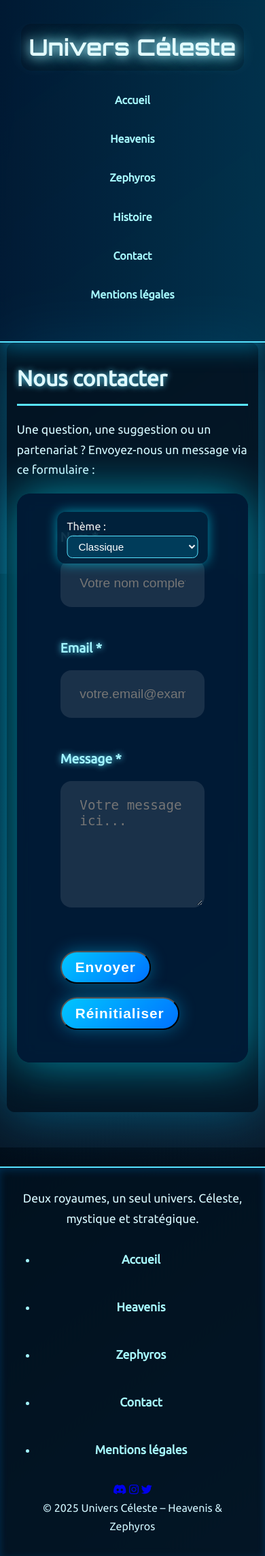
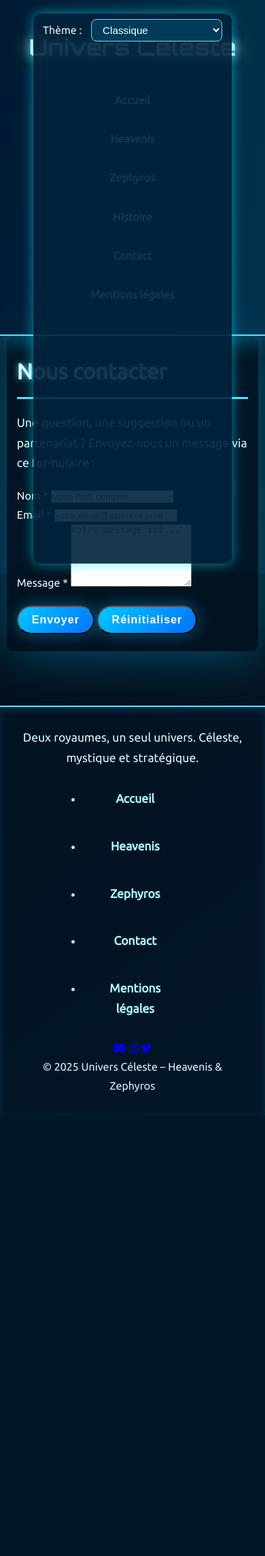
Before and after one commit to cedmystyx/heavenis, a PHP site: page /contact.html in a window 390 px wide. Shown: the whole page at 68% size. After the commit the page ends 1641 px from the top, so only its background shows below. Run offline with PHP 8.4, Linux system fonts and the light colour scheme; some libraries are stand-ins or nearby versions.

Commit message:
Update style.css

```diff
--- a/style.css
+++ b/style.css
@@ -43,23 +43,6 @@ body {
     background-attachment: fixed;
 }
 
-/* ----- FONDS DYNAMIQUES ----- */
-.bg-stars {
-    background: url('C:/Users/miotc/OneDrive/Documents/zephyros-site/img/stars.gif') center/cover no-repeat fixed;
-}
-
-.bg-nebula {
-    background: url('C:/Users/miotc/OneDrive/Documents/zephyros-site/img/nébuleux.gif') center/cover no-repeat fixed;
-}
-
-.bg-galaxy {
-    background: url('C:/Users/miotc/OneDrive/Documents/zephyros-site/img/galaxy.gif') center/cover no-repeat fixed;
-}
-
-.bg-guardian {
-    background: url('C:/Users/miotc/OneDrive/Documents/zephyros-site/img/gardiens.gif') center/cover no-repeat fixed;
-}
-
 /* ----- EN-TÊTE ----- */
 header {
     background: var(--header-bg-gradient);
@@ -94,6 +77,7 @@ header h1 {
 /* ----- NAVIGATION ----- */
 nav {
     margin-top: 20px;
+    text-align: center;
 }
 
 nav a {
@@ -106,6 +90,7 @@ nav a {
     border-radius: 30px;
     transition: all 0.4s ease;
     border: 2px solid transparent;
+    display: inline-block;
 }
 
 nav a:hover {
@@ -202,6 +187,9 @@ footer {
     box-shadow: 0 0 18px var(--shadow-hover);
     z-index: 9999;
     transition: all 0.3s ease;
+    max-width: 90vw;
+    white-space: nowrap;
+    overflow: hidden;
 }
 
 .theme-selector label {
@@ -227,16 +215,14 @@ footer {
 
 /* ----- RESPONSIVE DESIGN ----- */
 
-/* Desktop large, nothing special here */
-
+/* Desktop large */
 @media (max-width: 1024px) {
-    /* Pour les écrans intermédiaires un peu plus petits */
     main {
         padding: 50px 30px;
     }
 }
 
-/* Tablettes : 481px à 768px */
+/* Tablettes */
 @media (max-width: 768px) and (min-width: 481px) {
     header h1 {
         font-size: 2.5em;
@@ -264,22 +250,35 @@ footer {
         top: 15px;
         right: 15px;
         padding: 10px 16px;
+        max-width: 80vw;
+        white-space: nowrap;
+        overflow: hidden;
     }
 }
 
-/* Mobile (petites résolutions) - max 480px */
+/* Mobile (petites résolutions) */
 @media (max-width: 480px) {
     header h1 {
         font-size: 2.1em;
         padding: 6px 12px;
     }
 
+    nav {
+        display: flex;
+        flex-direction: column;
+        align-items: center;
+        gap: 10px;
+    }
+
     nav a {
         display: block;
-        margin: 10px auto;
+        margin: 0;
         font-size: 1em;
-        padding: 8px 12px;
+        padding: 8px 16px;
         border-radius: 25px;
+        width: 90%;
+        max-width: 300px;
+        text-align: center;
     }
 
     main {
@@ -303,16 +302,20 @@ footer {
     }
 
     .theme-selector {
-        top: unset;
+        position: fixed;
         bottom: 15px;
         right: 50%;
         transform: translateX(50%);
         padding: 8px 14px;
         border-radius: 12px;
+        max-width: 90vw;
+        white-space: nowrap;
+        overflow: hidden;
+        box-sizing: border-box;
     }
 }
 
-/* Montres connectées (smartwatches) - très petites résolutions, max 280px */
+/* Montres connectées (smartwatches) */
 @media (max-width: 280px) {
     header {
         padding: 20px 10px;
@@ -323,74 +326,22 @@ footer {
         padding: 4px 8px;
     }
 
+    nav {
+        display: flex;
+        flex-direction: column;
+        align-items: center;
+        gap: 6px;
+    }
+
     nav a {
         font-size: 0.85em;
-        margin: 6px 8px;
         padding: 6px 10px;
         border-radius: 18px;
+        width: 90%;
+        max-width: 180px;
+        text-align: center;
     }
 
     main {
         padding: 15px 10px;
-        max-width: 100%;
-        border-radius: 10px;
-        font-size: 0.9em;
-    }
-
-    h2 {
-        font-size: 1.4em;
-        margin-bottom: 15px;
-    }
-
-    p, li {
-        font-size: 0.9em;
-    }
-
-    .btn {
-        padding: 8px 15px;
-        font-size: 0.85em;
-    }
-
-    .theme-selector {
-        display: none; /* Optionnel : on masque la sélection de thème sur montre */
-    }
-}
-
-/* ----- FORMULAIRE DE CONTACT ----- */
-.contact-form {
-    max-width: 700px;
-    margin: 0 auto 3rem;
-    background: var(--form-bg);
-    padding: 3rem 4rem;
-    border-radius: 20px;
-    box-shadow: 0 0 70px var(--shadow-hover);
-    backdrop-filter: blur(16px);
-    color: var(--text-main);
-    font-family: var(--font-base);
-    font-size: 1.3rem;
-}
-
-.contact-form .form-group {
-    display: flex;
-    flex-direction: column;
-    margin-bottom: 2.8rem;
-}
-
-.contact-form label {
-    font-weight: 700;
-    margin-bottom: 1rem;
-    color: var(--text-secondary);
-    text-shadow: 0 0 10px var(--border-accent);
-    user-select: none;
-    font-size: 1.2rem;
-}
-
-.contact-form input,
-.contact-form textarea {
-    background: rgba(255, 255, 255, 0.1);
-    border: 3px solid transparent;
-    border-radius: 16px;
-    padding: 1.3rem 1.6rem;
-    color: #e0faff;
-    font-size: 1.2rem;
-    font-family: var(--
+        max
```
